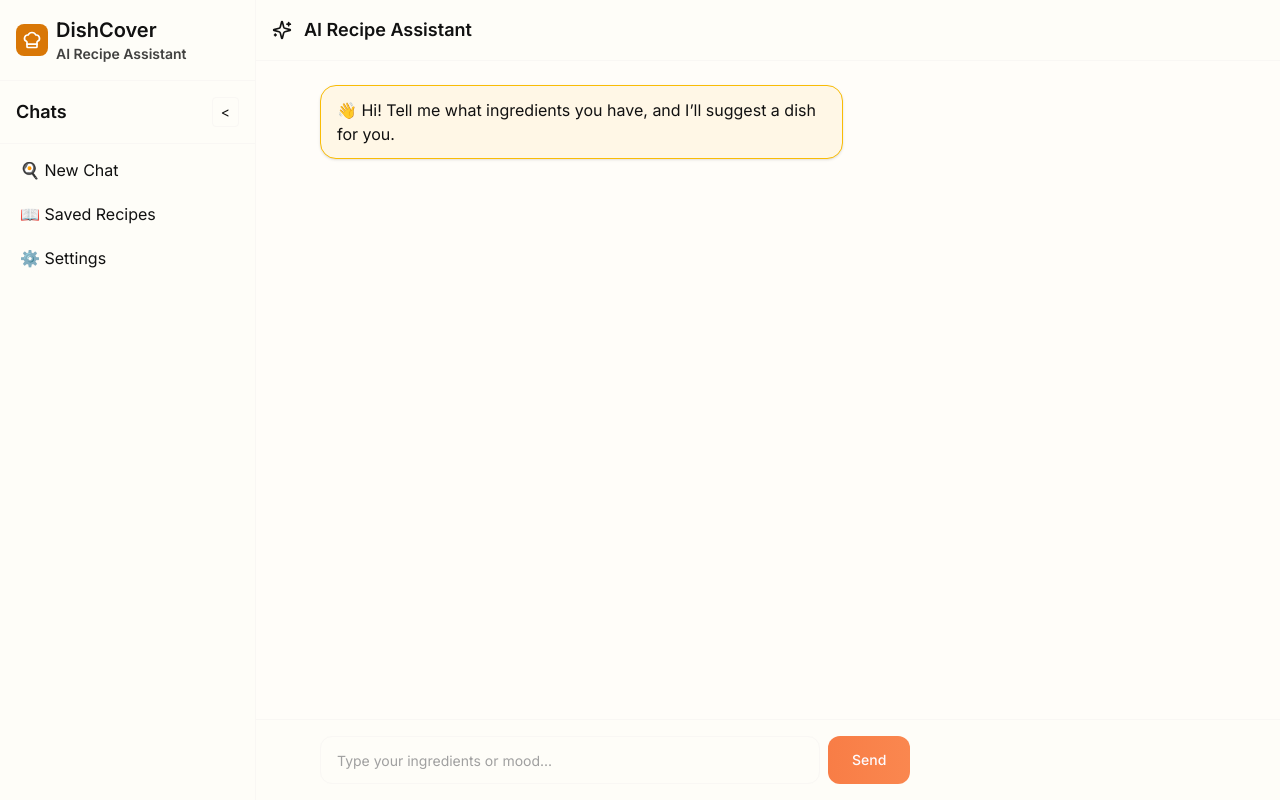
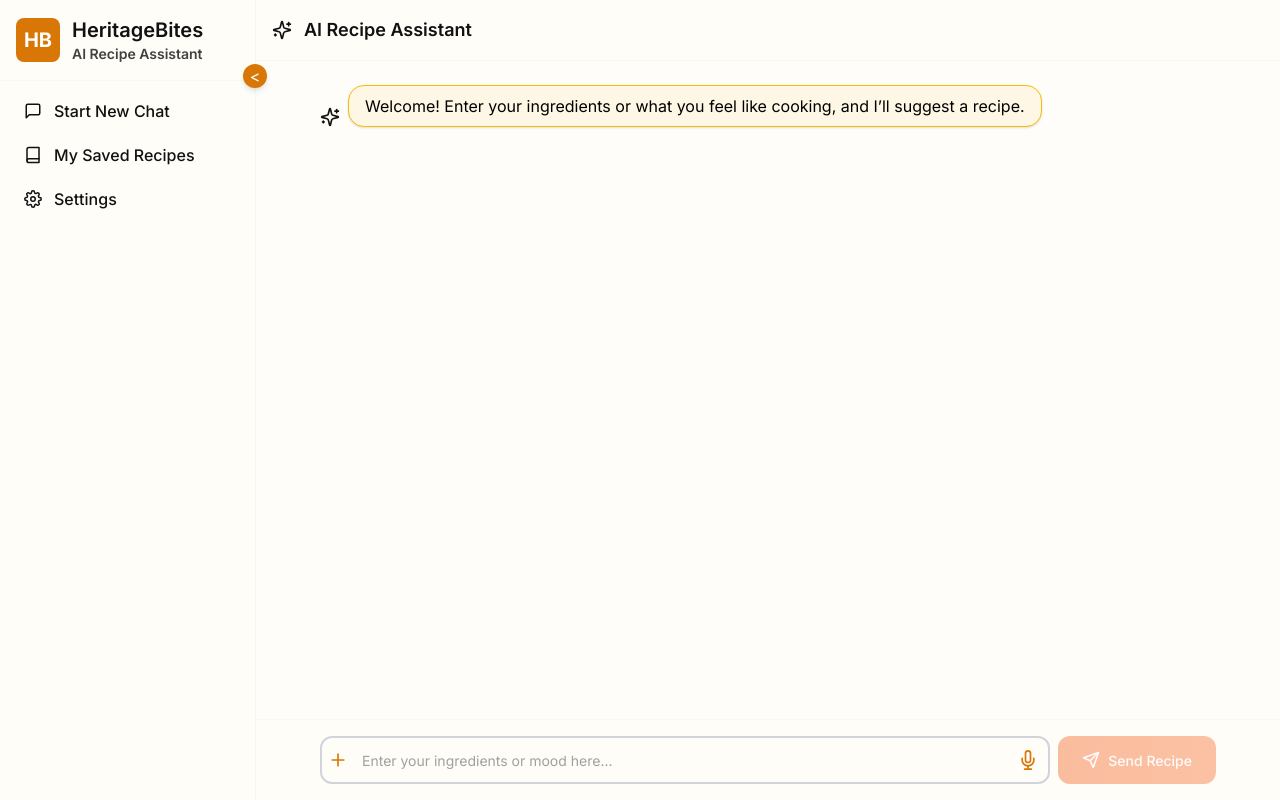
Before and after one commit to dnyaneshsb20/HeritageBites, a React (Vite) app: page /ai-suggestions in a window 1280 px wide. Built offline with nearby package versions, Linux system fonts and the light colour scheme.

Commit message:
Updated AI Dashboard

```diff
--- a/package.json
+++ b/package.json
@@ -43,7 +43,7 @@
     "date-fns": "^4.1.0",
     "dotenv": "^16.6.1",
     "express": "^5.1.0",
-    "framer-motion": "^10.16.4",
+    "framer-motion": "^10.18.0",
     "lucide-react": "^0.484.0",
     "nodemailer": "^7.0.6",
     "pg": "^8.16.3",
--- a/src/pages/ai-suggestions/index.jsx
+++ b/src/pages/ai-suggestions/index.jsx
@@ -1,42 +1,45 @@
 // src/pages/ai-suggestions/index.jsx
 import React, { useState, useRef, useEffect } from "react";
+import { FiMessageSquare, FiBook, FiSettings, FiSend, FiUser, FiPlus, FiMic, FiFileText, FiImage, FiVideo, FiFile } from "react-icons/fi";
 import Button from "../../components/ui/Button";
 import Input from "../../components/ui/Input";
 import Icon from "../../components/AppIcon";
+import { motion, useAnimation } from "framer-motion";
 
 const AISuggestions = () => {
+  const controls = useAnimation();
   const [messages, setMessages] = useState([
-    {
-      role: "ai",
-      text: "👋 Hi! Tell me what ingredients you have, and I’ll suggest a dish for you.",
-    },
+    { role: "ai", text: "Welcome! Enter your ingredients or what you feel like cooking, and I’ll suggest a recipe." }
   ]);
   const [query, setQuery] = useState("");
   const chatEndRef = useRef(null);
   const [isSidebarOpen, setIsSidebarOpen] = useState(true);
+  const [showAttachMenu, setShowAttachMenu] = useState(false); // + icon popup
 
-  const handleAskAI = (e) => {
+  const handleAskAI = async (e) => {
     e.preventDefault();
     const text = query.trim();
     if (!text) return;
 
-    // Add user message
+    controls.start({
+      x: [0, 40, -40, 0],
+      y: [0, -40, 40, 0],
+      rotate: [0, 15, 15, 0],
+      opacity: [1, 0, 0, 1],
+      transition: { duration: 0.8, ease: "easeInOut" },
+    });
+
     setMessages((prev) => [...prev, { role: "user", text }]);
     setQuery("");
 
-    // Simulated AI reply
     setTimeout(() => {
       setMessages((prev) => [
         ...prev,
-        {
-          role: "ai",
-          text: `🍲 Based on "${text}", I suggest Paneer Butter Masala with Naan.`,
-        },
+        { role: "ai", text: `Based on "${text}", I recommend trying Paneer Butter Masala with Naan.` }
       ]);
     }, 700);
   };
 
-  // Auto scroll down when new message
   useEffect(() => {
     chatEndRef.current?.scrollIntoView({ behavior: "smooth" });
   }, [messages]);
@@ -44,88 +47,70 @@ const AISuggestions = () => {
   return (
     <div className="flex h-screen bg-background text-foreground">
       {/* Sidebar */}
-      <aside
-        className={`${isSidebarOpen ? "w-64" : "w-16"
-          } bg-popover border-r border-border flex flex-col transition-all duration-300`}
-      >
-        {/* Sidebar Header */}
-        <div className="flex flex-col items-start gap-1 p-4 border-b border-border">
-          <div className="flex items-center gap-2">
-            <div className="flex items-center justify-center w-8 h-8 bg-primary rounded-lg">
-              <Icon name="ChefHat" size={20} color="white" />
+      <aside className={`relative ${isSidebarOpen ? "w-64" : "w-20"} bg-popover border-r border-border flex flex-col transition-all duration-300 ease-in-out`}>
+        <div className="flex items-center gap-3 p-4 border-b border-border">
+          <div className="flex items-center justify-center w-11 h-11 bg-primary rounded-lg">
+            <span className="text-white text-xl font-bold">HB</span>
           </div>
-            <span className="text-xl font-heading font-semibold text-foreground">
-              DishCover
-              <h1 className="text-sm font-semibold text-foreground/80">
-                AI Recipe Assistant
-              </h1>
-            </span>
+          {isSidebarOpen && (
+            <div className="flex flex-col">
+              <span className="text-xl font-heading font-semibold text-foreground">HeritageBites</span>
+              <h1 className="text-sm font-semibold text-foreground/80">AI Recipe Assistant</h1>
             </div>
+          )}
         </div>
 
-        <div className="flex items-center justify-between p-4 border-b border-border">
-          <h2
-            className={`font-semibold text-lg ${!isSidebarOpen && "hidden"
-              } md:block`}
-          >
-            Chats
-          </h2>
         <button
           onClick={() => setIsSidebarOpen(!isSidebarOpen)}
-            className="text-sm px-2 py-1 border rounded"
+          className="absolute -right-3 top-16 w-6 h-6 rounded-full bg-primary text-white flex items-center justify-center shadow-md hover:bg-primary/90 transition-all"
+          title={isSidebarOpen ? "Collapse" : "Expand"}
         >
           {isSidebarOpen ? "<" : ">"}
         </button>
-        </div>
 
-        {/* Sidebar Items */}
-        <div className="flex-1 overflow-y-auto p-2 space-y-2">
-          <button className="w-full text-left px-3 py-2 rounded hover:bg-muted">
-            🍳 New Chat
+        <div className="flex flex-col flex-1 overflow-y-auto p-3 space-y-2">
+          <button className="flex items-center gap-3 w-full text-left px-3 py-2 rounded-xl hover:bg-muted transition">
+            <FiMessageSquare className="text-lg" />
+            {isSidebarOpen && <span className="font-medium">Start New Chat</span>}
           </button>
-          <button className="w-full text-left px-3 py-2 rounded hover:bg-muted">
-            📖 Saved Recipes
+          <button className="flex items-center gap-3 w-full text-left px-3 py-2 rounded-xl hover:bg-muted transition">
+            <FiBook className="text-lg" />
+            {isSidebarOpen && <span className="font-medium">My Saved Recipes</span>}
           </button>
-          <button className="w-full text-left px-3 py-2 rounded hover:bg-muted">
-            ⚙️ Settings
+          <button className="flex items-center gap-3 w-full text-left px-3 py-2 rounded-xl hover:bg-muted transition">
+            <FiSettings className="text-lg" />
+            {isSidebarOpen && <span className="font-medium">Settings</span>}
           </button>
         </div>
       </aside>
 
       {/* Main Chat Area */}
       <div className="flex flex-col flex-1">
-        {/* Header */}
         <header className="p-4 border-b border-border bg-popover flex items-center gap-3">
           <Icon name="Sparkles" size={20} />
           <h1 className="text-lg font-semibold">AI Recipe Assistant</h1>
         </header>
 
-        {/* Chat Messages */}
         <main className="flex-1 overflow-y-auto px-4 py-6 bg-[#FFFDF9]">
           <div className="max-w-4xl mx-auto space-y-4">
             {messages.map((m, i) => (
-              <div
-                key={i}
-                className={`flex ${m.role === "user" ? "justify-end" : "justify-start"
-                  }`}
-              >
-                <div
-                  className={`${m.role === "user" ? "ml-4" : "mr-4"
-                    } ${m.role === "user"
-                      ? "w-full sm:w-10/12 md:w-8/12 lg:w-6/12"
-                      : "w-full sm:w-11/12 md:w-9/12 lg:w-7/12"
-                    }`}
-                >
-                  <div
-                    className={`px-4 py-3 rounded-2xl text-base shadow
-                      ${m.role === "user"
-                        ? "bg-gradient-to-r from-[#f87d46] to-[#fa874f] text-white"
-                        : "bg-[#FFF7E6] border border-[#F9BC06] text-foreground"
-                      }`}
-                  >
+              <div key={i} className={`flex ${m.role === "user" ? "justify-end" : "justify-start"} items-end gap-2`}>
+                {m.role === "ai" && (
+                  <>
+                    <div className="flex-shrink-0 mt-[2px]"><Icon name="Sparkles" size={20} /></div>
+                    <div className="px-4 py-2 rounded-2xl text-base shadow break-words inline-block max-w-max" style={{ background: "#FFF7E6", color: "#000", border: "1px solid #F9BC06" }}>
                       {m.text}
                     </div>
+                  </>
+                )}
+                {m.role === "user" && (
+                  <>
+                    <div className="px-4 py-2 rounded-2xl text-base shadow break-words inline-block max-w-max" style={{ background: "linear-gradient(to right, #f87d46, #fa874f)", color: "#fff" }}>
+                      {m.text}
                     </div>
+                    <div className="flex-shrink-0 mt-[2px]"><FiUser className="text-primary text-xl" /></div>
+                  </>
+                )}
               </div>
             ))}
             <div ref={chatEndRef} />
@@ -133,23 +118,62 @@ const AISuggestions = () => {
         </main>
 
         {/* Input Bar */}
-        <form
-          onSubmit={handleAskAI}
-          className="p-4 border-t border-border bg-popover"
+        <form onSubmit={handleAskAI} className="p-4 border-t border-border bg-popover">
+          <div className="max-w-4xl mx-auto flex gap-2 items-center relative">
+            {/* Input wrapper */}
+            <div className="relative flex-1">
+              {/* Left + icon inside textbox */}
+              <button
+                type="button"
+                onClick={() => setShowAttachMenu(!showAttachMenu)}
+                className="absolute left-2 top-1/2 -translate-y-1/2 text-xl text-primary z-10"
               >
-          <div className="max-w-4xl mx-auto flex gap-2">
+                <FiPlus />
+              </button>
+
+              {/* Input */}
               <Input
                 value={query}
                 onChange={(e) => setQuery(e.target.value)}
-              placeholder="Type your ingredients or mood..."
-              className="flex-1 min-w-[500px] h-12 px-4 py-3 rounded-xl border border-border"
+                placeholder="Enter your ingredients or mood here..."
+                className="w-full h-12 pl-10 pr-12 py-3 rounded-xl border-2 border-gray-300"
               />
+
+              {/* Right mic icon */}
+              <div className="absolute right-3 top-1/2 -translate-y-1/2 text-xl text-primary cursor-pointer">
+                <FiMic />
+              </div>
+
+              {/* Popup menu for + icon */}
+              {showAttachMenu && (
+                <div className="absolute bottom-14 left-0 bg-white border border-gray-300 rounded-lg shadow-lg w-48 p-2 z-50">
+                  <button className="flex items-center gap-2 w-full px-2 py-1 hover:bg-gray-100 rounded">
+                    <FiFileText /> Document
+                  </button>
+                  <button className="flex items-center gap-2 w-full px-2 py-1 hover:bg-gray-100 rounded">
+                    <FiImage /> Photo
+                  </button>
+                  <button className="flex items-center gap-2 w-full px-2 py-1 hover:bg-gray-100 rounded">
+                    <FiVideo /> Video
+                  </button>
+                  <button className="flex items-center gap-2 w-full px-2 py-1 hover:bg-gray-100 rounded">
+                    <FiFile /> Other File
+                  </button>
+                </div>
+              )}
+            </div>
+
+            {/* Send Button */}
             <Button
               type="submit"
               variant="hero"
-              className="h-12 px-6 rounded-xl bg-gradient-to-r from-[#f87d46] to-[#fa874f] text-[#fdfbff]"
+              className="h-12 px-6 rounded-xl bg-gradient-to-r from-[#f87d46] to-[#fa874f] text-[#fdfbff] flex items-center gap-2 relative overflow-hidden disabled:opacity-50 disabled:cursor-not-allowed"
+              disabled={!query.trim()}
             >
-              Send
+              <motion.div animate={controls} className="flex items-center">
+                <FiSend className="text-lg" />
+              </motion.div>
+              <span>Send Recipe</span>
             </Button>
           </div>
         </form>
```
Lines whose indentation alone changed are shown as unchanged.
